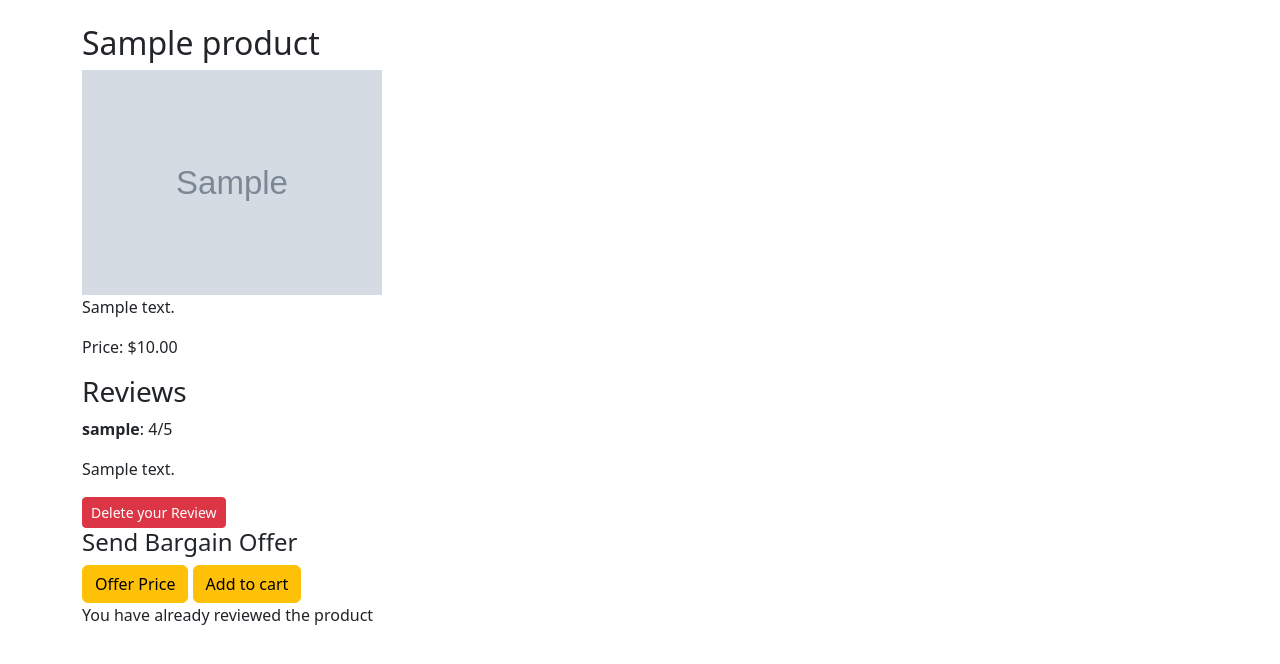
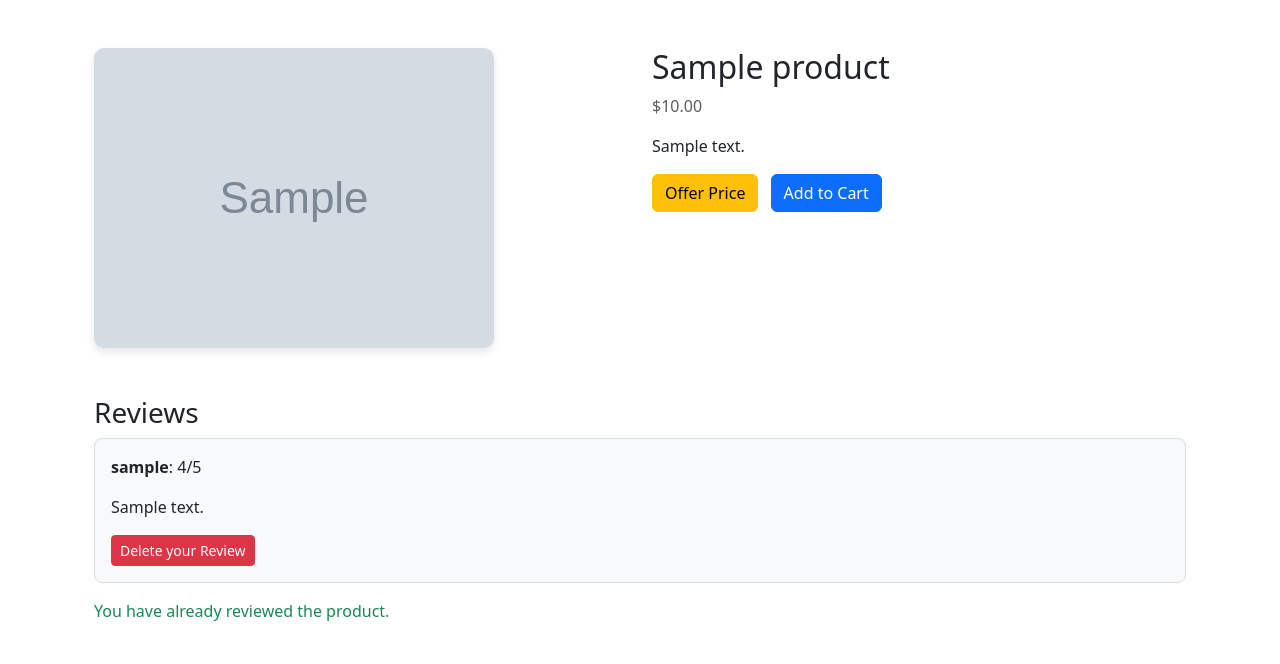
Before and after one commit to 0Junaid0/cartzilla, a Django app: page /products/product/1/ in a window 1280 px wide. Shown: the part 56-720 px from the top of the page. Run offline with Django 5.2, Linux system fonts and the light colour scheme; a user stored in the database is signed in; tables that the repository leaves empty hold one stand-in row (values such as "Sample post"); grey boxes marked "Sample" are stand-in pictures; parts of the project's set-up code (start-up, migrations or seed data) failed here and were passed over.

Commit message:
update template name from seller_dashboard to product_dashboard and update the template view of product_detail and bargain_form(all are html files)

```diff
--- a/templates/products/product_detail.html
+++ b/templates/products/product_detail.html
@@ -1,47 +1,76 @@
 {% extends 'base.html' %}
 {% block content %}
+<style>
+  .product-img {
+    max-width: 100%;
+    height: auto;
+    border-radius: 10px;
+    box-shadow: 0 4px 8px rgba(0,0,0,0.1);
+  }
+  .review-card {
+    border: 1px solid #ddd;
+    padding: 1rem;
+    margin-bottom: 1rem;
+    border-radius: 0.5rem;
+    background-color: #f8f9fa;
+  }
+</style>
+
+<div class="container mt-5">
+  <div class="row">
+    <div class="col-md-6">
+      <img src="{{ product.image.url }}" class="product-img" alt="{{ product.name }}">
+    </div>
+    <div class="col-md-6">
       <h2>{{ product.name }}</h2>
-<img src="{{ product.image.url }}" width="300">
+      <p class="text-muted">${{ product.price }}</p>
       <p>{{ product.description }}</p>
-<p>Price: ${{ product.price }}</p>
 
+      {% if user.is_customer %}
+        <div class="d-grid gap-2 d-md-block">
+          <a href="{% url 'bargain_offer' product.pk %}" class="btn btn-warning me-2">Offer Price</a>
+          <a href="{% url 'add_to_cart' product.pk %}" class="btn btn-primary">Add to Cart</a>
+        </div>
+      {% endif %}
+
+      {% if not user.is_authenticated %}
+        <p class="mt-3"><a href="{% url 'login' %}">Login</a> to review or make an offer.</p>
+      {% endif %}
+    </div>
+  </div>
+
+  <div class="mt-5">
     <h3>Reviews</h3>
     {% for review in reviews %}
+      <div class="review-card">
         <p><strong>{{ review.user.username }}</strong>: {{ review.rating }}/5</p>
         <p>{{ review.comment }}</p>
         {% if review.user == request.user %}
-        <form action="{% url 'delete_review' review.pk %}" method="post" style="display:inline;">
+          <form action="{% url 'delete_review' review.pk %}" method="post" class="d-inline">
             {% csrf_token %}
-          <button type="submit" class="btn btn-sm btn-danger">Delete your Review </button>
+            <button type="submit" class="btn btn-sm btn-danger">Delete your Review</button>
           </form>
         {% endif %}
+      </div>
     {% endfor %}
 
-{% if user.is_customer %}
-<h4>Send Bargain Offer</h4>
-<a href="{% url 'bargain_offer' product.pk %}" class="btn btn-warning">Offer Price</a>
-<a href="{% url 'add_to_cart' product.pk %}" class="btn btn-warning">Add to cart</a>
-{% endif %}
-
-
-{% if not user.is_authenticated %}
-<p><a href="{% url 'login' %}">Login</a> to review or offer.</p>
-{% elif user.is_customer and can_review %}
-<h4>Add Review</h4>
+    {% if user.is_authenticated and user.is_customer %}
+      {% if can_review %}
+        <h4 class="mt-4">Add Review</h4>
         <form method="POST">
           {% csrf_token %}
+          <div class="mb-3">
             {{ review_form.as_p }}
+          </div>
           <button type="submit" class="btn btn-success">Submit Review</button>
         </form>
       {% elif already_reviewed %}
-    <p class="texted-success">You have already reviewed the product</p>
-{% elif already_reviewed %}
-    <p class="texted-success">You can only review the product once if you have completed the purchased</p>
-
-<h4>Send Bargain Offer</h4>
-<a href="{% url 'bargain_offer' product.pk %}" class="btn btn-warning">Offer Price</a>
-<a href="{% url 'add_to_cart' product.pk %}" class="btn btn-warning">Add to cart</a>
-
+        <p class="text-success">You have already reviewed the product.</p>
+      {% else %}
+        <p class="text-success">You can only review the product once after completing a purchase.</p>
       {% endif %}
+    {% endif %}
+  </div>
+</div>
 
 {% endblock %}
```
Also changed, not shown: templates/products/bargain_form.html (+17 -4 lines), templates/products/product_dashboard.html (renamed from templates/products/seller_dashboard.html). Lines whose indentation alone changed are shown as unchanged.
